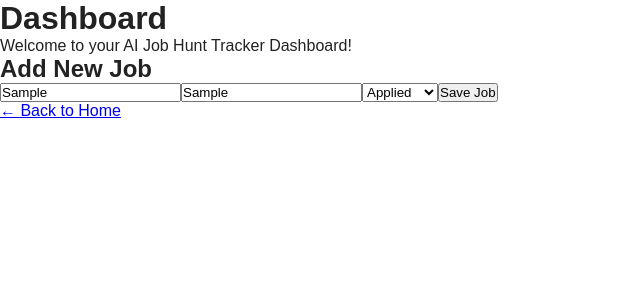
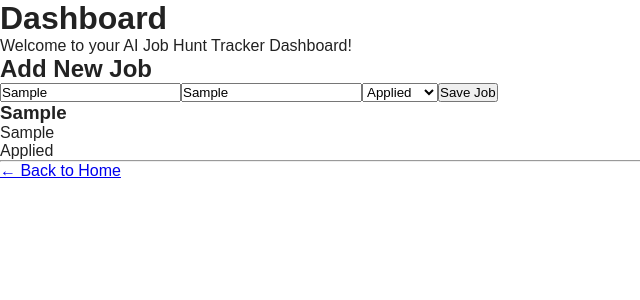
Before and after one commit to shahanayub/AI-Job-Hunt-Tracker, a React (Vite) app in the folder frontend/: page /dashboard in a window 1280 px wide. Both pictures are taken after typing "Sample", "Sample" into the empty fields and a click on the button "Save Job". Shown: the top 300 px of the page, without its empty margins (0-640 px from the left). Built offline with nearby package versions, Linux system fonts and the light colour scheme.

Commit message:
feat: add job creation and job list

```diff
--- a/frontend/src/components/JobForm.tsx
+++ b/frontend/src/components/JobForm.tsx
@@ -1,12 +1,17 @@
 import { useState } from 'react'
-function JobForm() {
+type JobFormProps = {
+  onAddJob: (job: any) => void
+}
+function JobForm({ onAddJob }: JobFormProps) {
     const [company, setCompany] = useState('')
     const [position, setPosition] = useState('')
     const [status, setStatus] = useState('Applied')
 function handleSubmit() {
-  console.log('Company:', company)
-  console.log('Position:', position)
-  console.log('Status:', status)
+  onAddJob({
+    company,
+    position,
+    status,
+  })
 }
   return (
     <div className="job-form">
--- a/frontend/src/pages/Dashboard.tsx
+++ b/frontend/src/pages/Dashboard.tsx
@@ -1,14 +1,29 @@
 import { Link } from 'react-router-dom'
 import JobForm from '../components/JobForm'
+import { useState } from 'react'
 
 function Dashboard() {
+  const [jobs, setJobs] = useState([])
+
+function addJob(job: any) {
+  setJobs([...jobs, job])
+}
   return (
     <div>
       <h1>Dashboard</h1>
 
       <p>Welcome to your AI Job Hunt Tracker Dashboard!</p>
 
-<JobForm />
+<JobForm onAddJob={addJob} />
+
+{jobs.map((job: any, index) => (
+  <div key={index}>
+    <h3>{job.company}</h3>
+    <p>{job.position}</p>
+    <p>{job.status}</p>
+    <hr />
+  </div>
+))}
 
       <Link to="/">
         ← Back to Home
```
